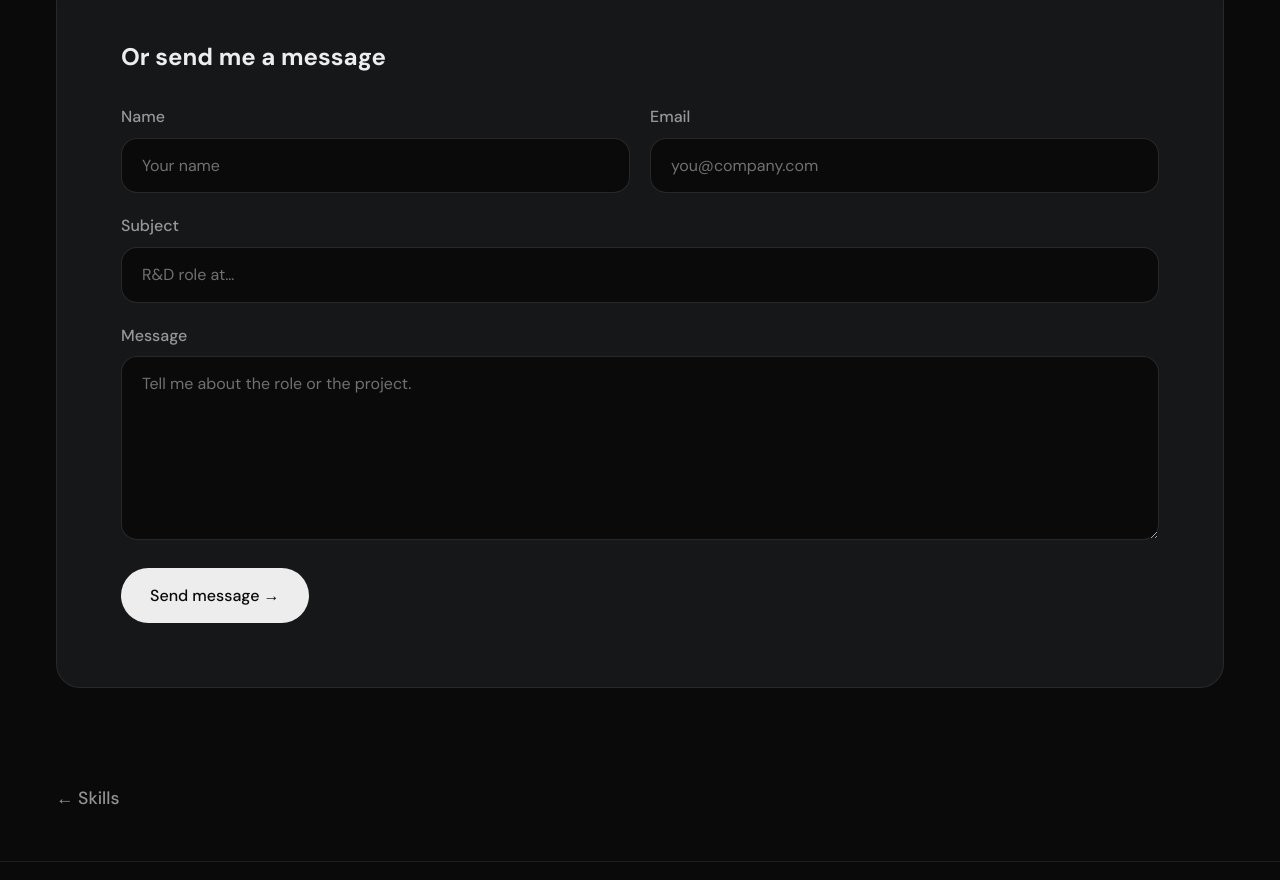
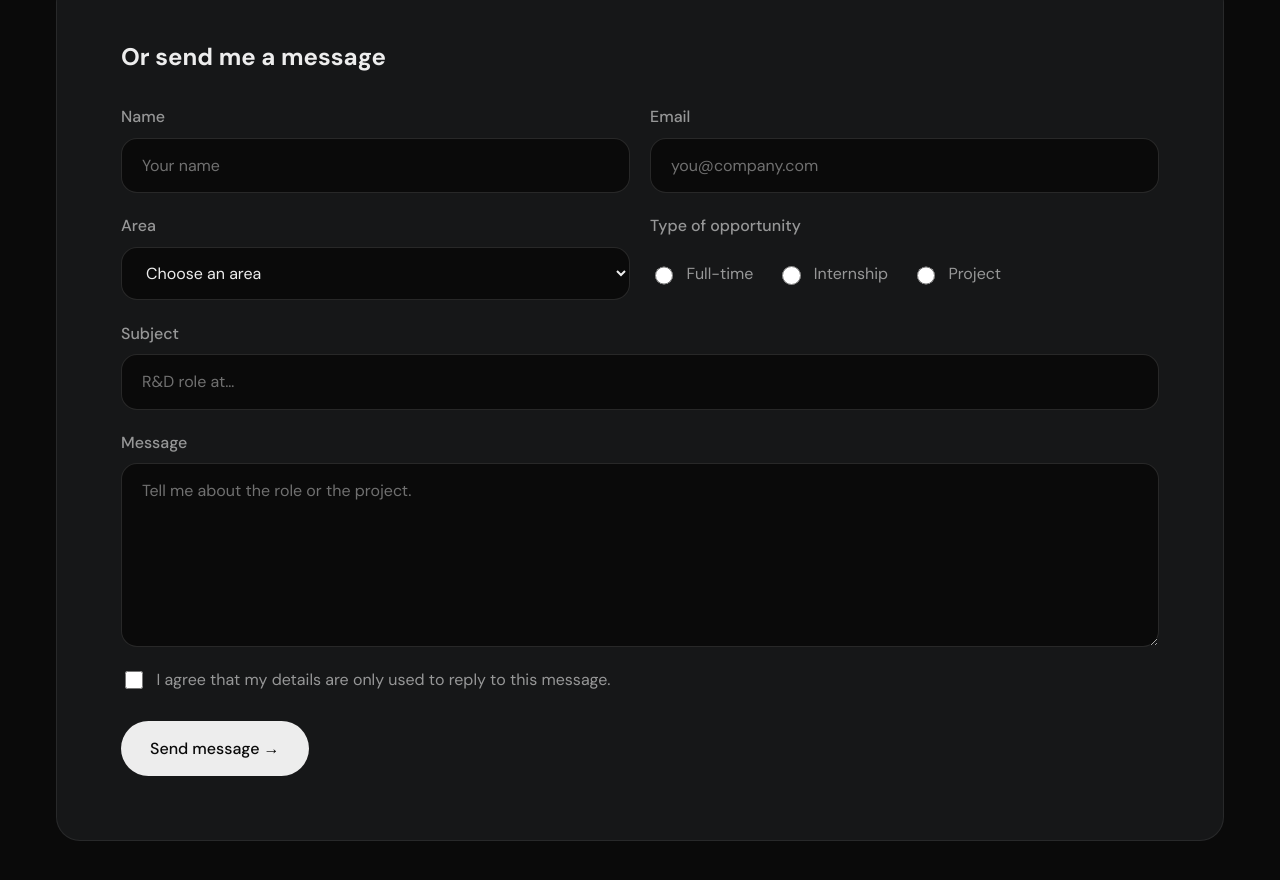
Before and after one commit to KaRLiToS3/my-portfolio, a plain HTML site: page contact.html in a window 1280 px wide. Shown: the part 672-1552 px from the top of the page. Drawn offline with Linux system fonts and the light colour scheme.

Commit message:
form fix

```diff
--- a/contact.html
+++ b/contact.html
@@ -76,6 +76,29 @@
                         <input class="message__input" id="email" name="email" type="email" autocomplete="email" placeholder="you@company.com" required>
                     </div>
 
+                    <div class="message__field">
+                        <label class="message__label" for="area">Area</label>
+                        <select class="message__input" id="area" name="area">
+                            <option value="" selected disabled>Choose an area</option>
+                            <option value="space">Space R&amp;D</option>
+                            <option value="electronics">Electronics &amp; PCB</option>
+                            <option value="embedded">Embedded systems</option>
+                            <option value="cybersecurity">Cybersecurity</option>
+                            <option value="software">Software</option>
+                            <option value="other">Something else</option>
+                        </select>
+                    </div>
+
+                    <!-- fieldset + legend agrupa los radio buttons bajo un mismo título (lo leen los lectores de pantalla) -->
+                    <fieldset class="message__choices">
+                        <legend class="message__label">Type of opportunity</legend>
+                        <div class="message__options">
+                            <label class="message__option"><input type="radio" name="type" value="full-time"> Full-time</label>
+                            <label class="message__option"><input type="radio" name="type" value="internship"> Internship</label>
+                            <label class="message__option"><input type="radio" name="type" value="project"> Project</label>
+                        </div>
+                    </fieldset>
+
                     <div class="message__field message__field--full">
                         <label class="message__label" for="subject">Subject</label>
                         <input class="message__input" id="subject" name="subject" type="text" placeholder="R&amp;D role at…">
@@ -85,6 +108,11 @@
                         <label class="message__label" for="message">Message</label>
                         <textarea class="message__input" id="message" name="message" rows="6" placeholder="Tell me about the role or the project." required></textarea>
                     </div>
+
+                    <label class="message__check">
+                        <input type="checkbox" name="consent" required>
+                        I agree that my details are only used to reply to this message.
+                    </label>
 
                     <button class="btn btn--solid message__submit" type="submit">Send message <span aria-hidden="true">→</span></button>
                 </form>
--- a/css/common.css
+++ b/css/common.css
@@ -22,7 +22,7 @@ body, h1, h2, h3, p, ul, ol, dl, dd { margin: 0; }
 ul, ol { padding: 0; list-style: none; }
 img { display: block; max-width: 100%; }
 a { color: inherit; text-decoration: none; }
-button, input, textarea { font: inherit; }   /* los formularios no heredan la fuente por defecto */
+button, input, select, textarea { font: inherit; }   /* los formularios no heredan la fuente por defecto */
 button { cursor: pointer; }
 
 
--- a/css/contact.css
+++ b/css/contact.css
@@ -84,6 +84,7 @@
 }
 
 .message__field--full,
+.message__check,
 .message__submit {
     grid-column: 1 / -1;              /* ocupa las dos columnas */
 }
@@ -120,6 +121,48 @@ textarea.message__input {
     resize: vertical;                 /* solo se puede agrandar hacia abajo */
 }
 
+select.message__input {
+    cursor: pointer;
+}
+
+/* Radio buttons y checkbox */
+.message__choices {
+    min-width: 0;                     /* quita los estilos que el navegador pone por defecto al fieldset */
+    margin: 0;
+    padding: 0;
+    border: 0;
+}
+
+.message__choices legend {
+    padding: 0;
+    margin-bottom: 0.5rem;
+}
+
+.message__options {
+    display: flex;
+    flex-wrap: wrap;
+    gap: 0.5rem 1.5rem;
+    padding-block: 0.875rem;          /* misma altura que los inputs de al lado */
+}
+
+.message__option,
+.message__check {
+    display: flex;
+    align-items: center;
+    gap: 0.625rem;
+    color: var(--color-muted);
+    cursor: pointer;
+}
+
+.message__option input,
+.message__check input {
+    flex-shrink: 0;                   /* la casilla no se aplasta si el texto ocupa dos líneas */
+    width: 1.15rem;
+    height: 1.15rem;
+    accent-color: var(--color-text);  /* colorea la marca con el gris claro del tema */
+    cursor: pointer;
+}
+
 .message__submit {
     justify-self: start;              /* el botón no se estira a todo el ancho */
     margin-top: 0.5rem;
```
